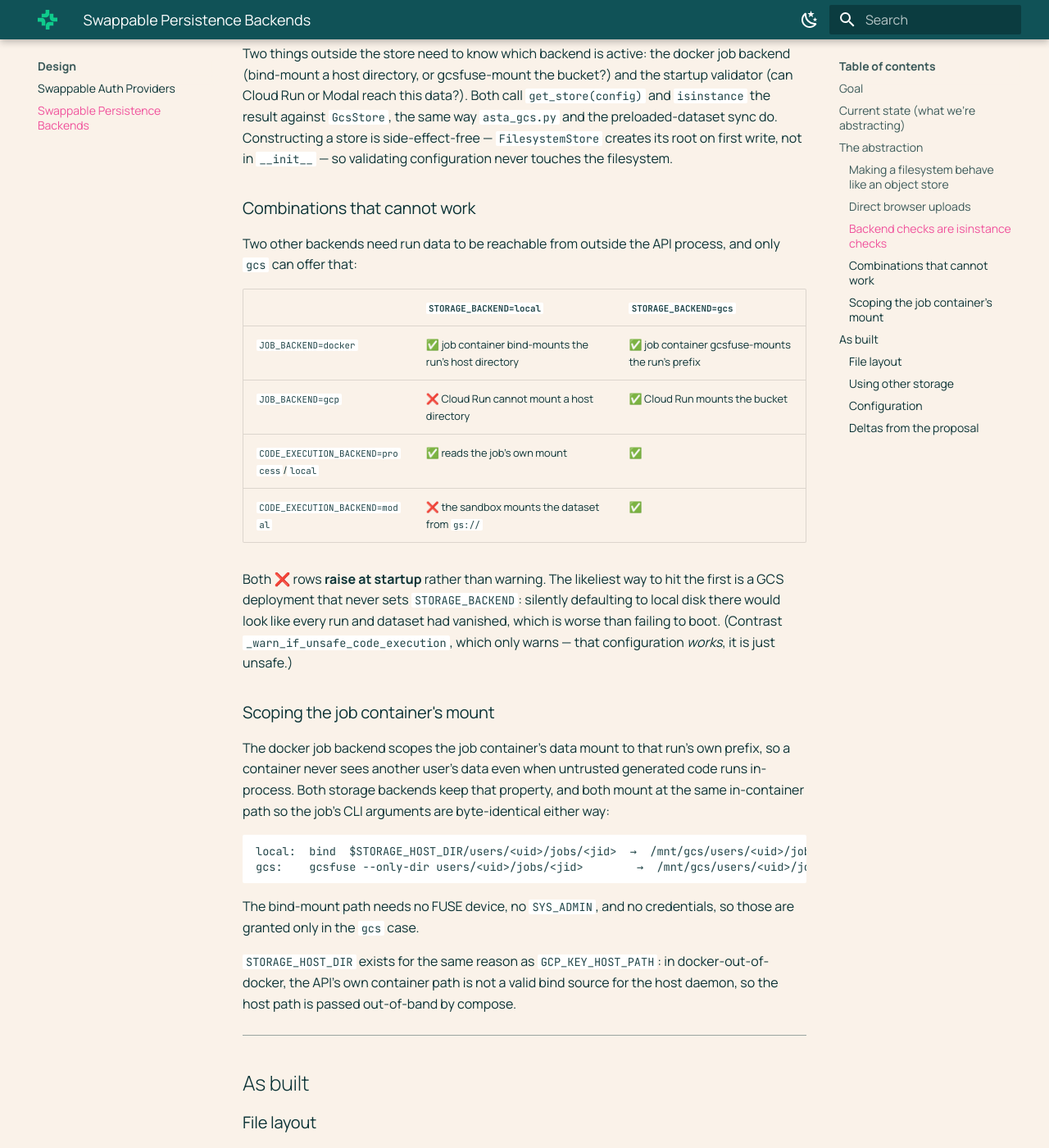
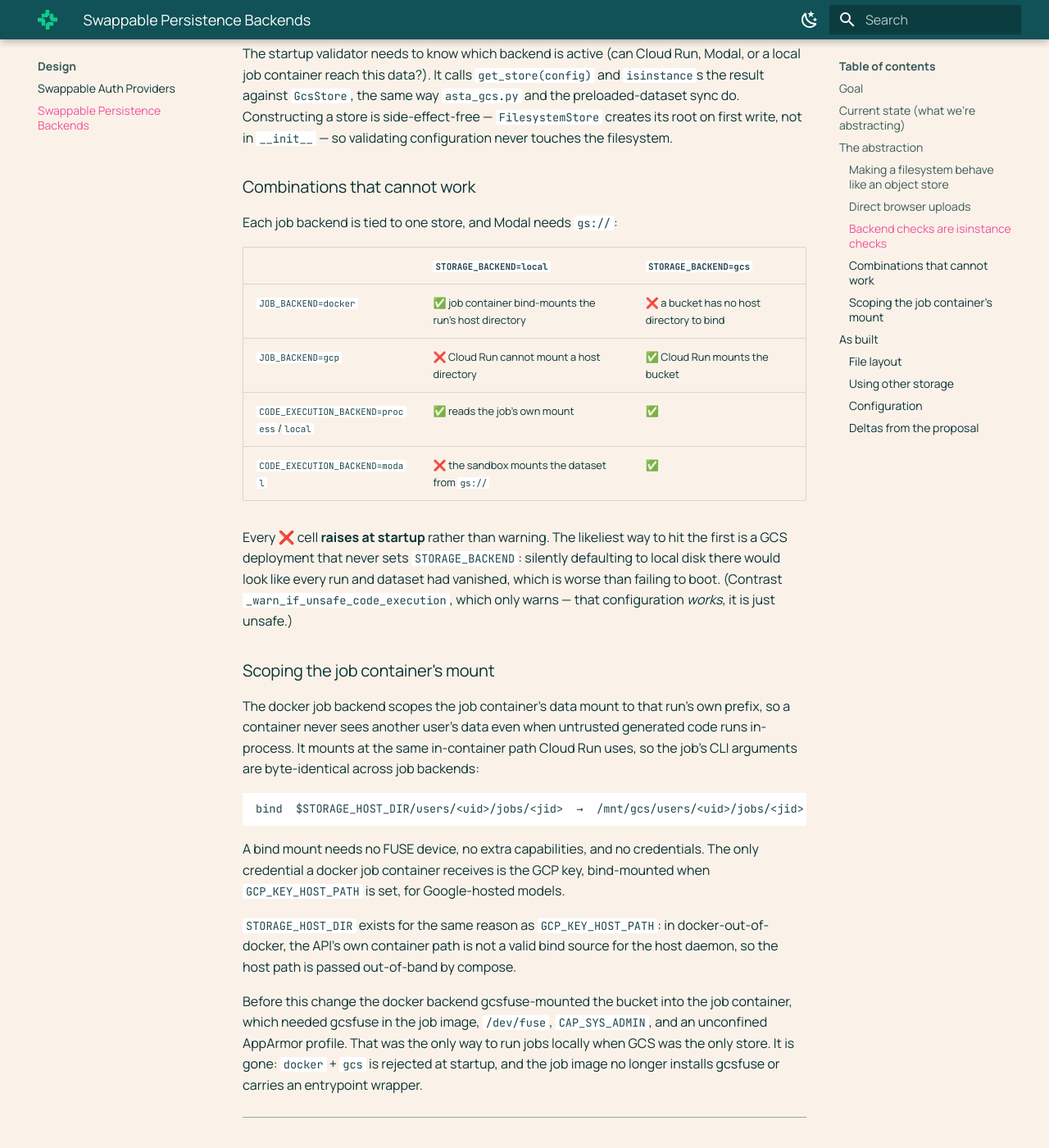
Before and after one commit to allenai/asta-autodiscovery, an MkDocs documentation site: the page built from docs/design/storage-backends.md, in a window 1280 px wide and 1400 px high, scrolled down 3559 px. Shown: the whole window at 82% size. Built offline with MkDocs 1.6.1 and Material for MkDocs 9.7.7, drawn with Linux system fonts in a browser that asks for light colours; some of the changed text lies outside the part shown.

Commit message:
Drop the docker + gcs pairing and its gcsfuse machinery
The docker job backend now supports one store, `local`, and bind-mounts
the run's host directory. `JOB_BACKEND=docker` with `STORAGE_BACKEND=gcs`
is rejected at startup like the other unworkable pairings, so each job
backend maps to exactly one store: docker <-> local, gcp <-> gcs.

The gcsfuse path existed only for that pairing. It exercised a mount
mechanism production never uses (Cloud Run supplies a platform volume)
and cost gcsfuse in the job image, an entrypoint wrapper, `/dev/fuse`,
`CAP_SYS_ADMIN`, and an unconfined AppArmor profile on every local job
container. All of that is removed; the image's entrypoint is the job
module directly.

GCP credential forwarding to job containers is kept, decoupled from
gcsfuse: when `GCP_KEY_HOST_PATH` is set the key is bind-mounted read-only
and `GOOGLE_APPLICATION_CREDENTIALS` exported, for Google-hosted models.

Co-Authored-By: Claude Fable 5.1 <noreply@anthropic.com>

````diff
--- a/docs/design/storage-backends.md
+++ b/docs/design/storage-backends.md
@@ -139,26 +139,24 @@ container's disk. It now streams `file.stream` into the store. This is also why
 
 ### Backend checks are `isinstance` checks
 
-Two things outside the store need to know which backend is active: the docker job backend
-(bind-mount a host directory, or gcsfuse-mount the bucket?) and the startup validator (can
-Cloud Run or Modal reach this data?). Both call `get_store(config)` and `isinstance` the
+The startup validator needs to know which backend is active (can Cloud Run, Modal, or a
+local job container reach this data?). It calls `get_store(config)` and `isinstance`s the
 result against `GcsStore`, the same way `asta_gcs.py` and the preloaded-dataset sync do.
 Constructing a store is side-effect-free — `FilesystemStore` creates its root on first
 write, not in `__init__` — so validating configuration never touches the filesystem.
 
 ### Combinations that cannot work
 
-Two other backends need run data to be reachable from outside the API process, and only
-`gcs` can offer that:
+Each job backend is tied to one store, and Modal needs `gs://`:
 
 | | `STORAGE_BACKEND=local` | `STORAGE_BACKEND=gcs` |
 | --- | --- | --- |
-| `JOB_BACKEND=docker` | ✅ job container bind-mounts the run's host directory | ✅ job container gcsfuse-mounts the run's prefix |
+| `JOB_BACKEND=docker` | ✅ job container bind-mounts the run's host directory | ❌ a bucket has no host directory to bind |
 | `JOB_BACKEND=gcp` | ❌ Cloud Run cannot mount a host directory | ✅ Cloud Run mounts the bucket |
 | `CODE_EXECUTION_BACKEND=process`/`local` | ✅ reads the job's own mount | ✅ |
 | `CODE_EXECUTION_BACKEND=modal` | ❌ the sandbox mounts the dataset from `gs://` | ✅ |
 
-Both ❌ rows **raise at startup** rather than warning. The likeliest way to hit the first
+Every ❌ cell **raises at startup** rather than warning. The likeliest way to hit the first
 is a GCS deployment that never sets `STORAGE_BACKEND`: silently defaulting to local disk
 there would look like every run and dataset had vanished, which is worse than failing to
 boot. (Contrast `_warn_if_unsafe_code_execution`, which only warns — that configuration
@@ -168,20 +166,26 @@ boot. (Contrast `_warn_if_unsafe_code_execution`, which only warns — that conf
 
 The docker job backend scopes the job container's data mount to that run's own prefix, so
 a container never sees another user's data even when untrusted generated code runs
-in-process. Both storage backends keep that property, and both mount at the same
-in-container path so the job's CLI arguments are byte-identical either way:
+in-process. It mounts at the same in-container path Cloud Run uses, so the job's CLI
+arguments are byte-identical across job backends:
 
 ```
-local:  bind  $STORAGE_HOST_DIR/users/<uid>/jobs/<jid>  →  /mnt/gcs/users/<uid>/jobs/<jid>
-gcs:    gcsfuse --only-dir users/<uid>/jobs/<jid>        →  /mnt/gcs/users/<uid>/jobs/<jid>
+bind  $STORAGE_HOST_DIR/users/<uid>/jobs/<jid>  →  /mnt/gcs/users/<uid>/jobs/<jid>
 ```
 
-The bind-mount path needs no FUSE device, no `SYS_ADMIN`, and no credentials, so those are
-granted only in the `gcs` case.
+A bind mount needs no FUSE device, no extra capabilities, and no credentials. The only
+credential a docker job container receives is the GCP key, bind-mounted when
+`GCP_KEY_HOST_PATH` is set, for Google-hosted models.
 
 `STORAGE_HOST_DIR` exists for the same reason as `GCP_KEY_HOST_PATH`: in
 docker-out-of-docker, the API's own container path is not a valid bind source for the host
 daemon, so the host path is passed out-of-band by compose.
+
+Before this change the docker backend gcsfuse-mounted the bucket into the job container,
+which needed gcsfuse in the job image, `/dev/fuse`, `CAP_SYS_ADMIN`, and an unconfined
+AppArmor profile. That was the only way to run jobs locally when GCS was the only store. It
+is gone: `docker` + `gcs` is rejected at startup, and the job image no longer installs
+gcsfuse or carries an entrypoint wrapper.
 
 ---
 
@@ -256,6 +260,11 @@ backend raises a clear error if it is relative.
   machinery for a third backend that does not exist, and removing `match_glob` turned the
   shared-run owner lookup and the metrics discovery into full-bucket listings on GCS.
 - `create_exclusive` (atomic create-if-absent) was dropped from the interface; see above.
+- The `docker` + `gcs` pairing was dropped. The intermediate draft kept the docker backend's
+  gcsfuse path alongside the new bind mount so local job containers could still run against
+  the bucket, but that exercised a mount mechanism production never uses (Cloud Run supplies
+  a platform volume), at the cost of gcsfuse in the job image and `SYS_ADMIN` on the
+  container. Each job backend now maps to exactly one store.
 - `GCSError` is now an alias of the new `StorageError` rather than being renamed, so
   existing `except GCSError` sites and imports keep working.
 - The `generate-upload-url` response keeps its `gcs_path` field name (now carrying a
````
Also changed, not shown: docker-compose.yaml (+6 -4 lines), docs/configuration.md (+12 -10 lines), 7 other files.
